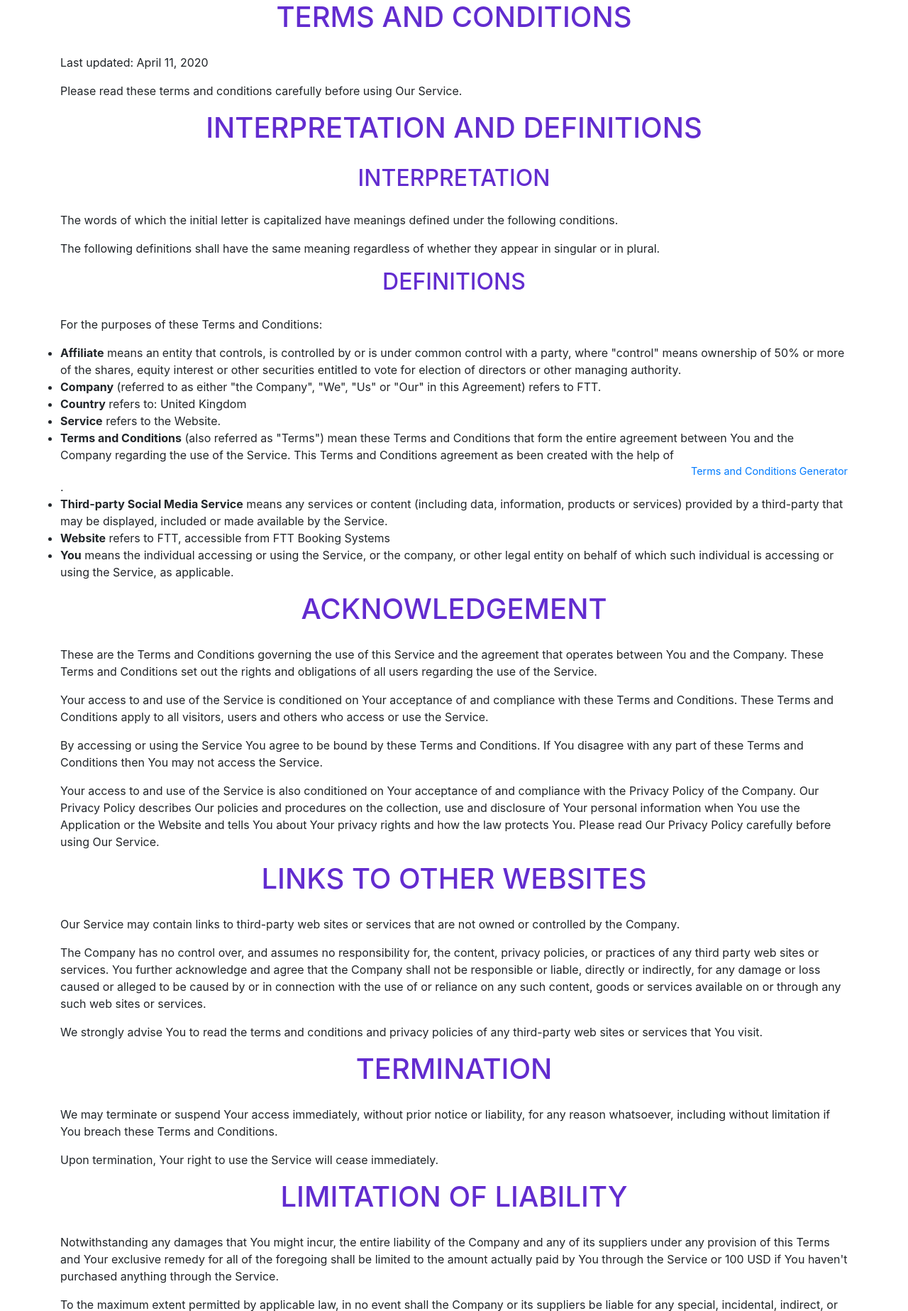
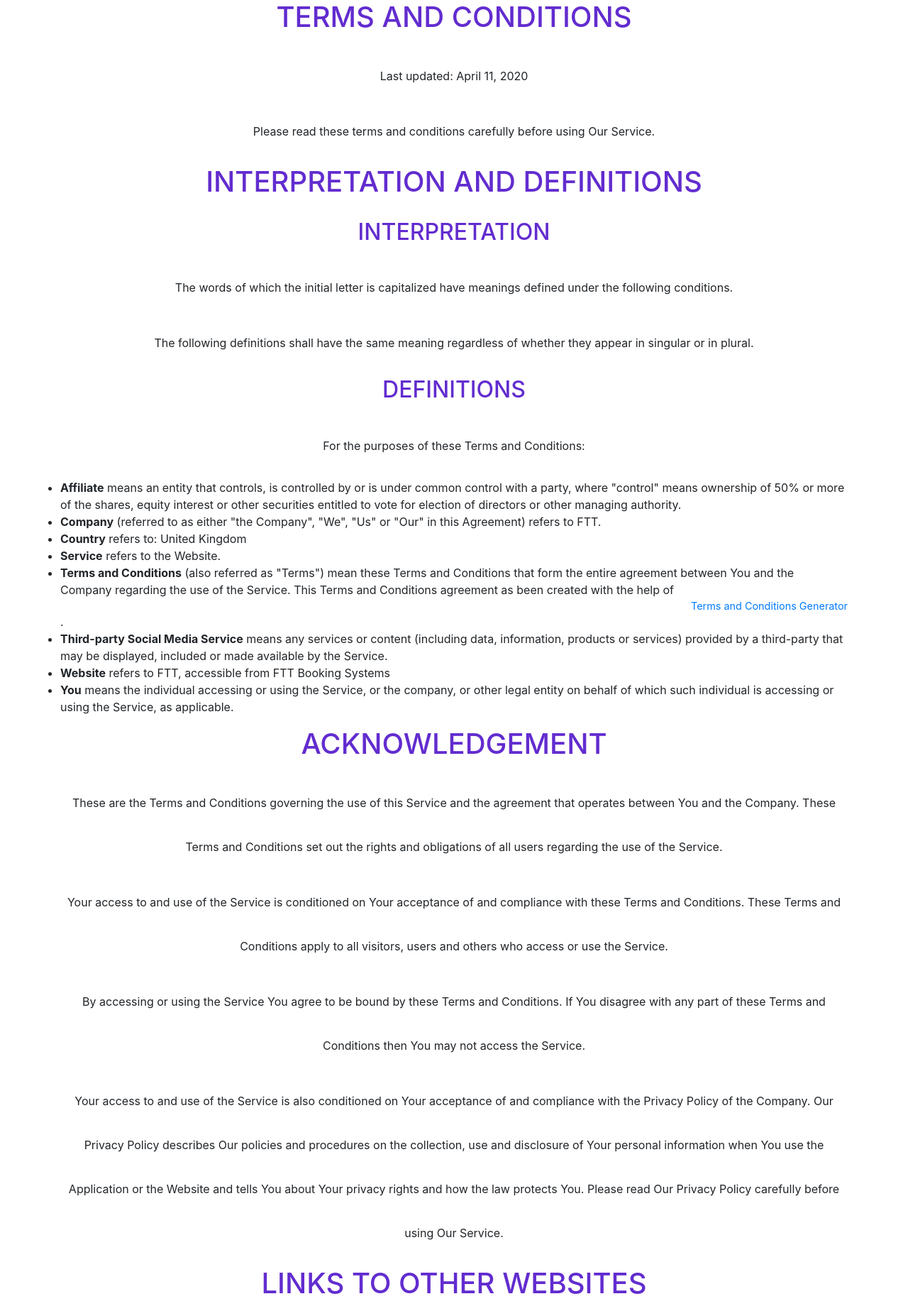
Before and after one commit to Hamad-Kashmiri-University/FabrikamLtd, a Django app: page /terms in a window 1280 px wide. Shown: the part 95-1942 px from the top of the page at 71% size. Run offline with Django 3.2, Linux system fonts and the light colour scheme; some libraries are stand-ins or nearby versions.

Commit message:
added p1 to contact.css

```diff
--- a/Bookings/static/Bookings/contact.css
+++ b/Bookings/static/Bookings/contact.css
@@ -14,6 +14,7 @@ h1 {
     text-transform: uppercase;
     font-size: 2.9rem;
 }
+
 h2 {
     display: block;
     margin-left: auto;
@@ -26,6 +27,16 @@ h2 {
     color: #622CCF;
     text-transform: uppercase;
     font-size: 2rem;
+}
+
+p {
+    display: block;
+    margin-left: auto;
+    margin-right: auto;
+    text-align: center;
+    line-height: 62px;
+    position: relative;
+    z-index: 0;
 }
 
 * {
```
